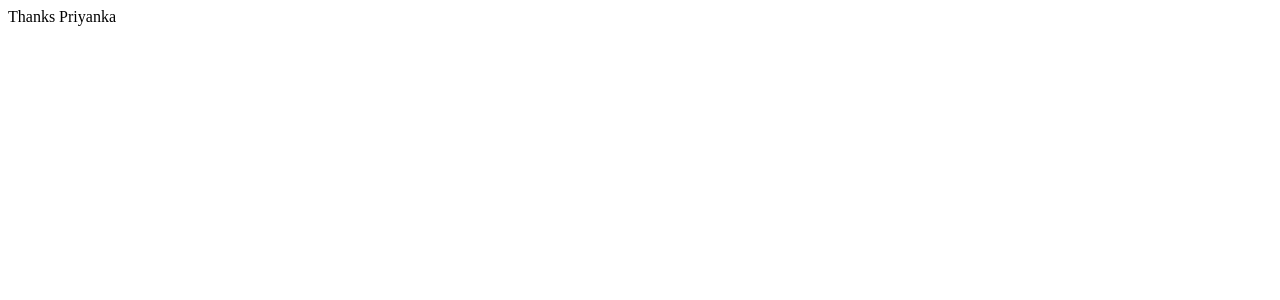
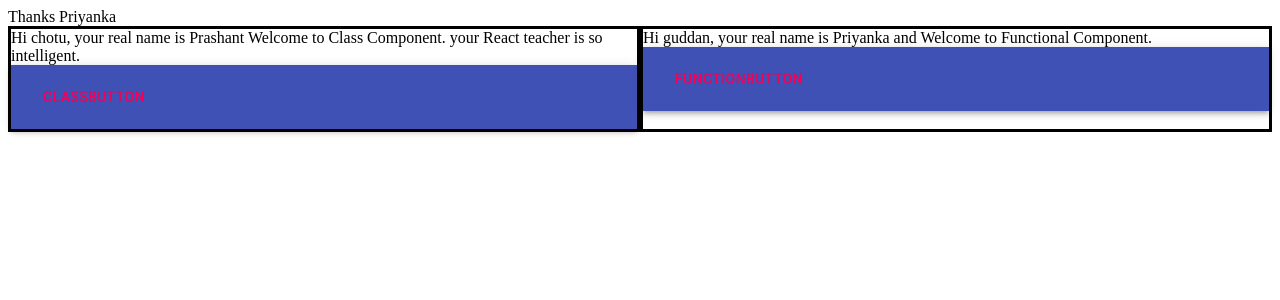
Before and after one commit to pkgs123/React-Hooks, a React (Create React App) app: page / in a window 1280 px wide. Shown: the top 300 px of the page. Built offline with nearby package versions, Linux system fonts and the light colour scheme.

Commit message:
Use of Props State and Child Component

```diff
--- a/src/App.js
+++ b/src/App.js
@@ -4,6 +4,7 @@ import AppBar from '@material-ui/core/AppBar';
 import { makeStyles, withStyles } from '@material-ui/core/styles';
 import Toolbar from '@material-ui/core/Toolbar';
 import Typography from '@material-ui/core/Typography';
+import AppChild from './AppChild';
 
 const useStyles = ((theme) => ({
     root: {
@@ -49,6 +50,7 @@ class App extends Component {
 
                     </Hidden>
                 </Grid>
+                <AppChild/>
             </>
         )
     }
--- /dev/null
+++ b/src/AppChild.js
@@ -0,0 +1,29 @@
+import React,{Component} from 'react';
+import {Grid} from '@material-ui/core';
+import ClassCompo from './component/ClassComponent';
+import FunctCompo from './component/FunctionalComponent';
+class AppChild extends Component{
+    state={
+        subject:'React',
+        mottoNickName:''
+    }
+    //pass function as a prpos
+    compName = (val) => {
+        this.setState({mottoNickName:val})
+        console.log("Checking function as a props....");
+    }
+render(){
+    return(
+      <Grid container>
+         <Grid item xs={6} sm={6} md={6} lg={6} style={{border:'solid'}}>
+             <ClassCompo sub={this.state.subject} checkCompName={this.compName}/>
+             </Grid>
+
+             <Grid item xs={6} sm={6} md={6} lg={6} style={{border:'solid'}}>
+                 <FunctCompo nickName={this.state.mottoNickName}/>
+             </Grid>
+      </Grid>
+    )
+}
+}
+export default AppChild;
--- /dev/null
+++ b/src/component/ClassComponent.js
@@ -0,0 +1,30 @@
+import React,{Component} from 'react';
+import FooterComp from './FooterComponent';
+import{Button} from '@material-ui/core';
+class classComp extends Component{
+    constructor(props){
+        super(props);
+        this.state={
+            name:'chotu',
+            name1:'guddan'
+        };
+        this.props.checkCompName(this.state.name1);
+       // this.classFunCall = this.classFunCall.bind(this);
+    }
+
+    classFunCall = () =>{
+        this.setState({name:this.state.name1})
+ }
+
+render(){
+    return(
+        <>
+        Hi {this.state.name}, your real name is Prashant Welcome to Class Component. your {this.props.sub} teacher is so intelligent.
+        <FooterComp>
+           <Button color='secondary' onClick={this.classFunCall}>ClassButton</Button>
+            </FooterComp>
+        </>
+    )
+}
+}
+export default classComp;
--- /dev/null
+++ b/src/component/FooterComponent.js
@@ -0,0 +1,32 @@
+import React from 'react'
+import { makeStyles } from '@material-ui/core/styles';
+import AppBar from '@material-ui/core/AppBar';
+import Toolbar from '@material-ui/core/Toolbar';
+
+
+const useStyles = makeStyles((theme) => ({
+  root: {
+    flexGrow: 1,
+  },
+  menuButton: {
+    marginRight: theme.spacing(2),
+  },
+  title: {
+    flexGrow: 1,
+  },
+}));
+
+function FooterComp(props) {
+  const classes = useStyles();
+
+  return (
+    <div className={classes.root}>
+      <AppBar position="static">
+        <Toolbar>
+         {props.children}
+        </Toolbar>
+      </AppBar>
+    </div>
+  );
+}
+export default FooterComp;
--- /dev/null
+++ b/src/component/FunctionalComponent.js
@@ -0,0 +1,14 @@
+import React,{Component} from 'react';
+import FooterComp from './FooterComponent';
+import {Button} from '@material-ui/core';
+function FunctComponent(props){
+return(
+    <>
+    Hi {props.nickName}, your real name is Priyanka and  Welcome to Functional Component.
+    <FooterComp>
+      <Button color='secondary'> FunctionButton</Button>
+        </FooterComp>
+    </>
+)
+}
+export default FunctComponent;
```
